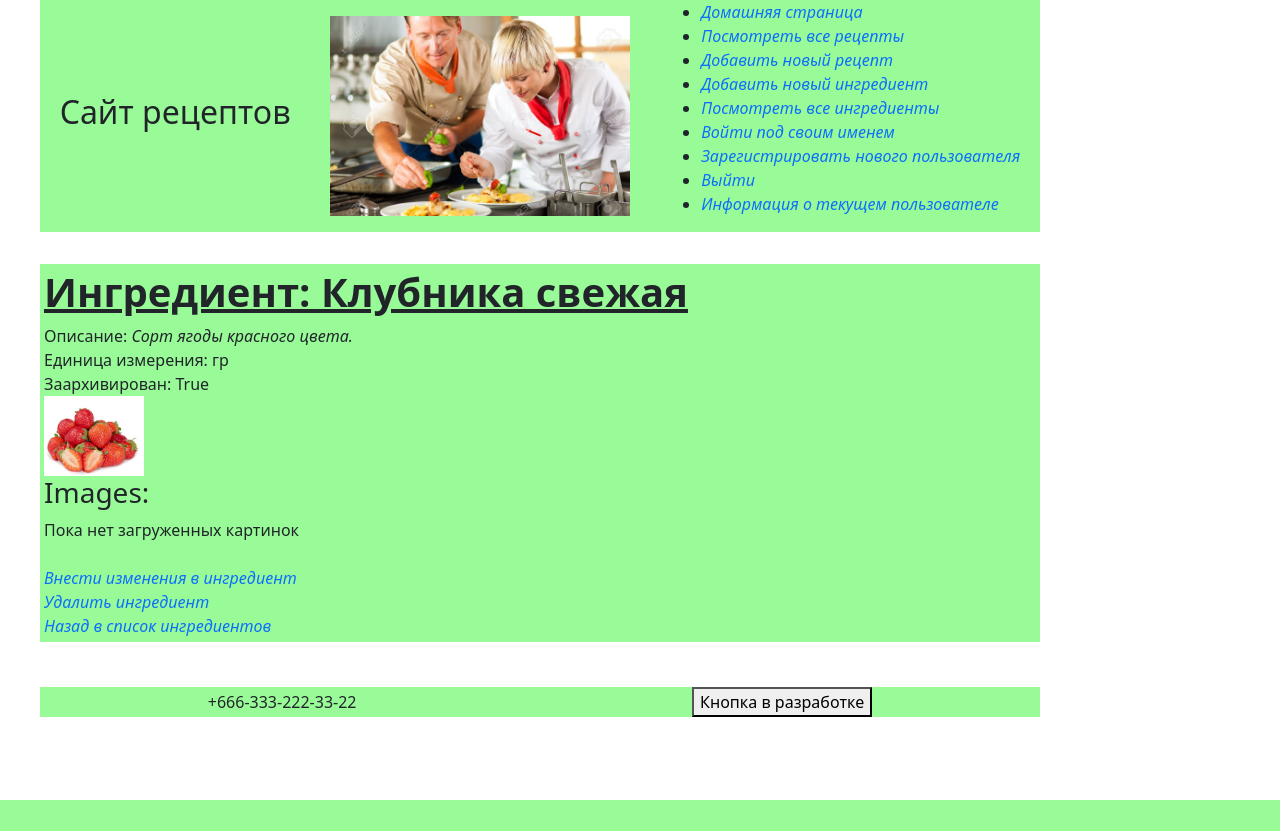
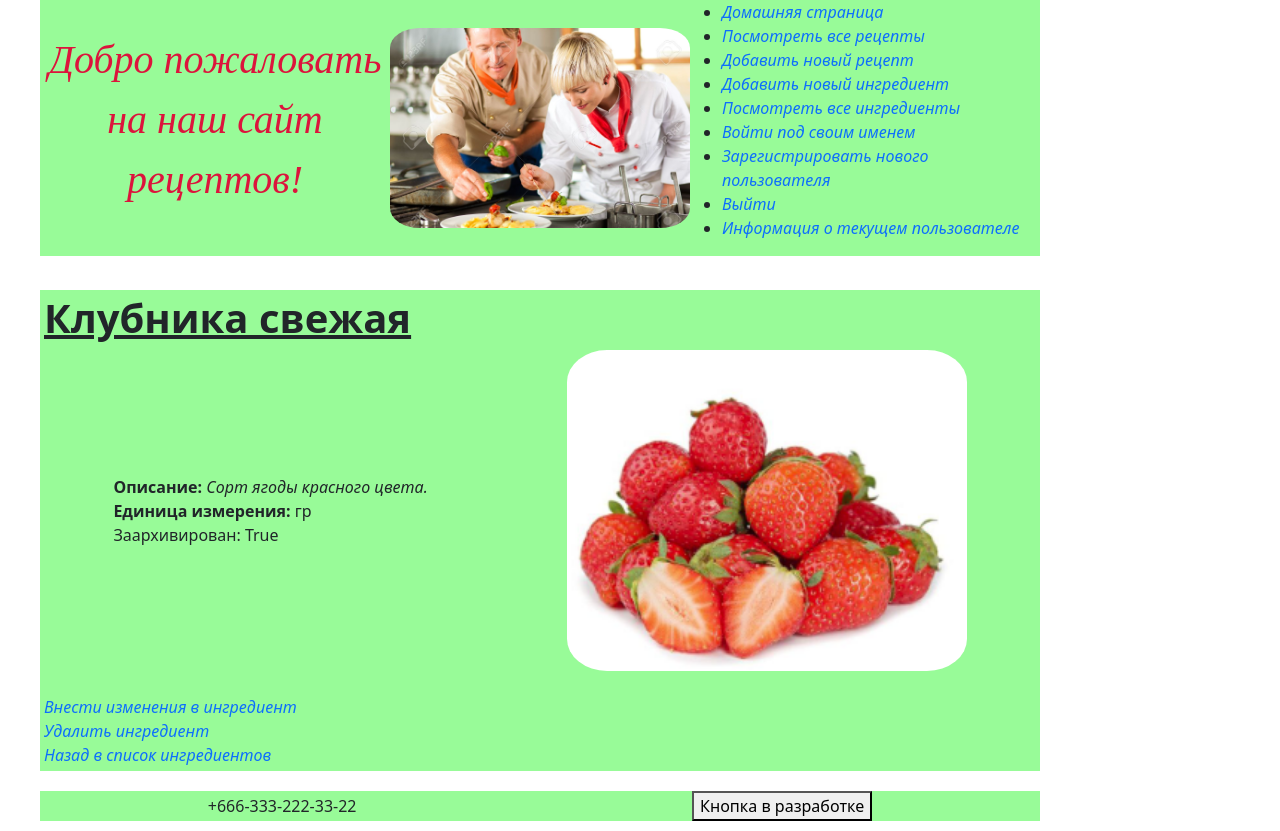
Before and after one commit to natasha-s-geekbrains/django-app, a Django app: page /ingred/11/ in a window 1280 px wide. Before the commit the page ends 800 px from the top, so only its background shows below. Run offline with Django 5.2, Linux system fonts and the light colour scheme; data comes from the database, SQL or seed files in the repository; both versions use the stored data as it was after the commit.

Commit message:
changes jan 29

```diff
--- a/recipesite/recipeapp/forms.py
+++ b/recipesite/recipeapp/forms.py
@@ -8,6 +8,7 @@ from .models import Recipe, Ingredient
 class RecipeForm(forms.ModelForm):
 
     ingredients = forms.ModelMultipleChoiceField(
+        label='Ингредиенты:',
         queryset=Ingredient.objects.all(),
         widget=forms.CheckboxSelectMultiple())
 
--- a/recipesite/recipeapp/templates/recipeapp/base.html
+++ b/recipesite/recipeapp/templates/recipeapp/base.html
@@ -15,13 +15,13 @@
 <body>
 <header>
     <div class="fixed-container">
-        <div>
-            <h2>Сайт рецептов</h2>
+        <div class="header-text">
+            <p>Добро пожаловать на наш сайт рецептов!</p>
         </div>
         <div class="header-image">
             <img class="header-image" src="{% static 'img/header-img.jpg' %}" alt="header_pic">
         </div>
-        <div>
+        <div class="header-menu">
             <ul>
                 <li>
                     <a href="{% url 'recipeapp:index' %}">Домашняя страница</a>
--- a/recipesite/recipeapp/templates/recipeapp/ingredient-details.html
+++ b/recipesite/recipeapp/templates/recipeapp/ingredient-details.html
@@ -5,29 +5,19 @@ Ingredient #{{ ingredient.pk }}
 {% endblock %}
 
 {% block body %}
-
+<h1><u><strong>{{ ingredient.name }}</strong></u></strong></h1>
 <div class="fixed-container">
-    <h1><u><strong>Ингредиент: {{ ingredient.name }}</u></strong></h1>
-    <div>Описание: <em>{{ ingredient.description }}</em></div>
-    <div>Единица измерения: {{ ingredient.measurement_unit }}</div>
-    <div>Заархивирован: {{ ingredient.archived }}</div>
-
-    {% if ingredient.preview %}
-    <img src="{{ ingredient.preview.url }}" alt="{{ ingredient.preview.name }}" width="100px">
-    {% endif %}
-
-    <h3>Images:</h3>
-    <div>
-        {% for img in ingredient.images.all %}
+    <div class="ingred-details">
         <div>
-            <img src="{{ img.image.url }}" alt="{{ img.image.name }}">
-            <div>{{ img.description }}</div>
+            <div><b>Описание:</b> <em>{{ ingredient.description }}</em></div>
+            <div><b>Единица измерения:</b> {{ ingredient.measurement_unit }}</div>
+            <div>Заархивирован: {{ ingredient.archived }}</div>
         </div>
-
-        {% empty %}
-        <div>Пока нет загруженных картинок</div>
-        {% endfor %}
-
+        {% if ingredient.preview %}
+        <div>
+            <img src="{{ ingredient.preview.url }}" alt="{{ ingredient.preview.name }}" width="400px">
+        </div>
+        {% endif %}
     </div>
     <br>
     <div>
--- a/recipesite/recipeapp/templates/recipeapp/ingredient_form.html
+++ b/recipesite/recipeapp/templates/recipeapp/ingredient_form.html
@@ -17,7 +17,6 @@
             Создать
         </button>
     </form>
-    <br>
     <div>
         <a href="{% url 'recipeapp:ingredients_list' %}">Назад к списку ингредиентов</a>
     </div>
--- a/recipesite/recipeapp/templates/recipeapp/ingredients-list.html
+++ b/recipesite/recipeapp/templates/recipeapp/ingredients-list.html
@@ -12,7 +12,7 @@
     <h1 class="ingred-list-header"><u>Список всех ингредиентов:</u></h1>
     {% if ingredients %}
     {% for ingredient in ingredients %}
-    <div class="ingredient-view">
+    <div class="ingredients-list">
         <div>
             <p><a href="{% url 'recipeapp:ingredient_details' pk=ingredient.pk %}"><b> {{ ingredient.name }}</b></a></p>
             <p><b><small>Единица измерения:</small></b> {{ ingredient.measurement_unit }}</p>
--- a/recipesite/recipeapp/templates/recipeapp/recipe_form.html
+++ b/recipesite/recipeapp/templates/recipeapp/recipe_form.html
@@ -12,7 +12,12 @@
         {% csrf_token %}
 
         {{ form.as_p }}
+        <div>
+            <p class="long-warning">* В списке ингредиентов нет нужного? <br>
+                Завершите создание рецепта, перейдите на страничку с ингредиентами и добавьте его там. <br>
+                После этого вы можете вернуться и отредактировать ваш рецепт, добавив в него нужный ингредиент.</p>
 
+        </div>
         <button type="submit">
             Создать
         </button>
--- a/recipesite/static/styles.css
+++ b/recipesite/static/styles.css
@@ -4,25 +4,43 @@ html, body {
     }
 
 header {
-    height: 200px;
+    /*height: 300px;*/
     padding: 0 40px;
     }
 
 header > div {
     display: flex;
-    justify-content: space-around;
+    justify-content: space-between;
     align-items: center;
     }
 
+.header-text {
+    width: 60%;
+    text-align: center;
+    color: #DC143C;
+    font-family: serif;
+    font-style: italic;
+    font-size: 250%
+
+}
+.header-text p {
+    padding: 5px;
+}
 .header-image {
-    width: 300px;
+    width:300px;
 }
-section {
-    padding: 40px;
+.header-menu {
+    width: 60%;
 }
 
+img {
+    border-radius: 10%;
+}
+
+section {
+    padding: 10px 40px;
+}
 section > div {
-    /*text-align: left;*/
     padding: 4px
     }
 .recipes-list {
@@ -35,7 +53,14 @@ section > div {
     justify-content: space-around;
     align-items: center;
 }
-.ingredient-view {
+
+.recipe-name {
+    color: #FF0000;
+    font-family: serif;
+    font-size: 150%;
+}
+
+.ingredients-list {
     display: flex;
     justify-content: space-around;
     align-items: center;
@@ -45,19 +70,26 @@ section > div {
 .ingred-list-header {
     text-align: center;
 }
-.recipe-name {
-    color: #FF0000;
-    font-family: serif;
-    font-size: 150%;
+.ingred-details{
+    display: flex;
+    justify-content: space-around;
+    align-items: center;
 }
 
 .user-data {
     color: blue;
     font-size: 70%;
 }
+.long-warning{
+    word-break: keep-all;
+    color: #FF0000;
+    font-family: serif;
+    font-style: italic;
+    font-size: 80%
+}
 footer {
-    padding: 5px 40px;
-    }
+    padding: 10px 40px;
+}
 
 footer > div {
     display: flex;
```
Also changed, not shown: recipesite/database/db.sqlite3, recipesite/uploads/ingredients/ingredient_1/preview/Снимок_экрана_2025-01-29_210641.png (added), recipesite/uploads/ingredients/ingredient_3/preview/Снимок_экрана_2025-01-29_211403.png (added), recipesite/uploads/ingredients/ingredient_4/preview/Снимок_экрана_2025-01-29_212019.png (added), recipesite/uploads/ingredients/ingredient_6/preview/Снимок_экрана_2025-01-29_211616.png (added), recipesite/uploads/ingredients/ingredient_7/preview/Снимок_экрана_2025-01-29_210507.png (added).
